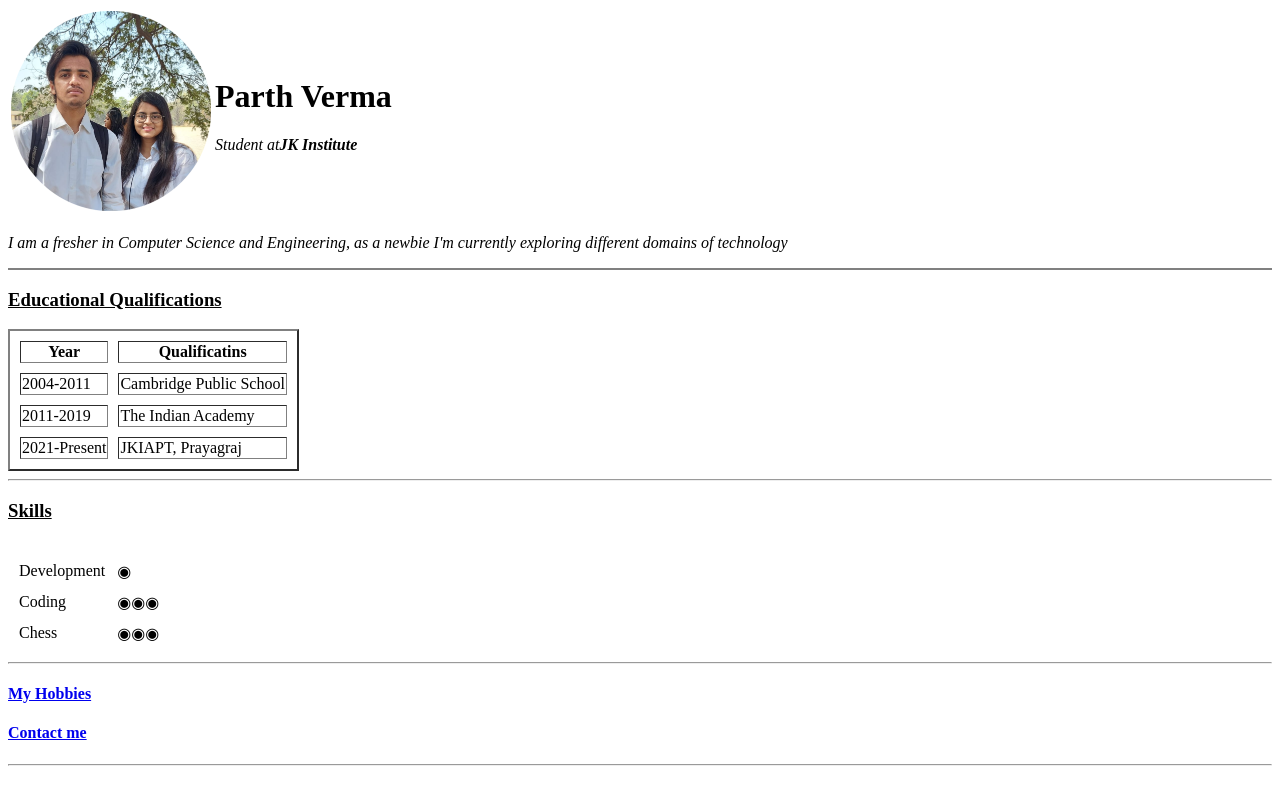
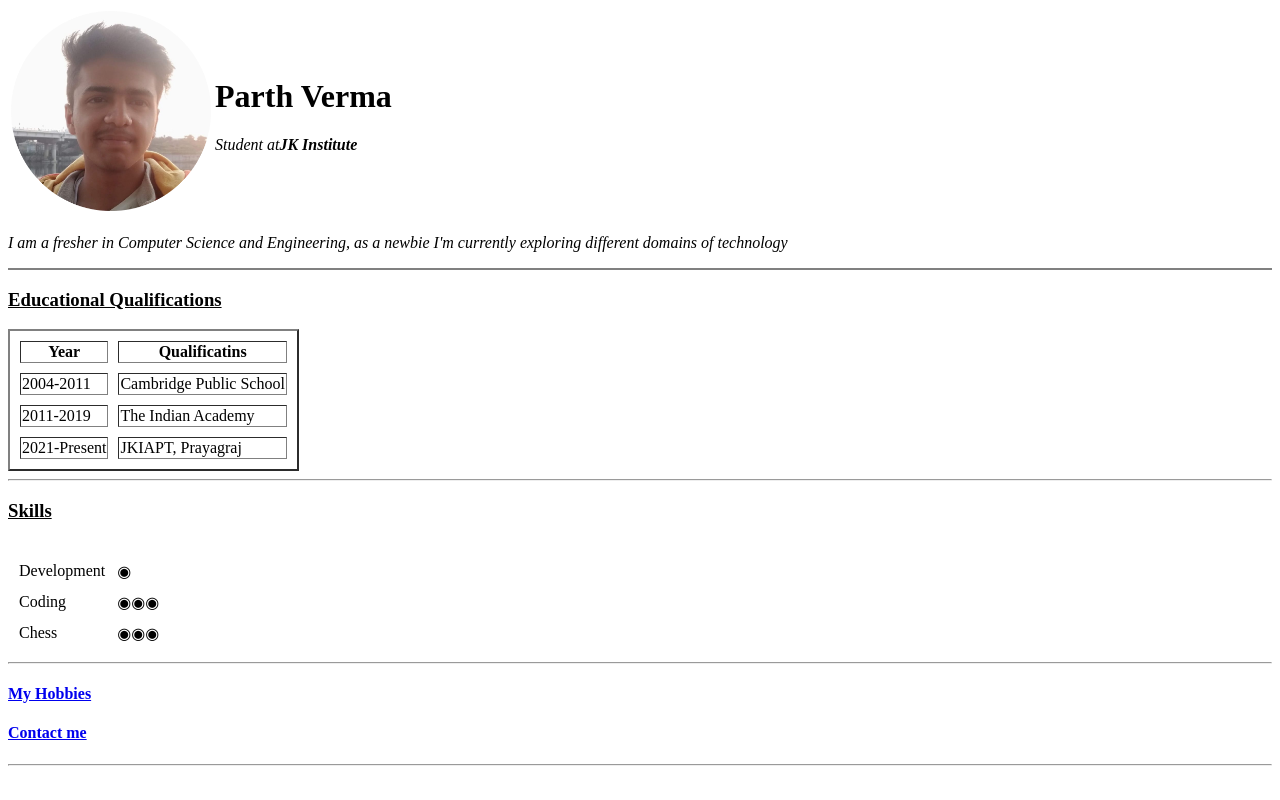
Before and after one commit to infoparth/CV, a plain HTML site: page index.html in a window 1280 px wide. Drawn offline with Linux system fonts and the light colour scheme.

Commit message:
Update index.html

```diff
--- a/index.html
+++ b/index.html
@@ -9,7 +9,7 @@
 <body>
   <table >
     <tr>
-      <td><img src="us.png"height="200" width ="200"alt=" Parth">
+      <td><img src="parth2.png"height="200" width ="200"alt=" Parth">
       </td>
       <td> <h1> Parth Verma</h1>
         <p><em>Student at<strong>JK Institute</strong></em><p>
```
